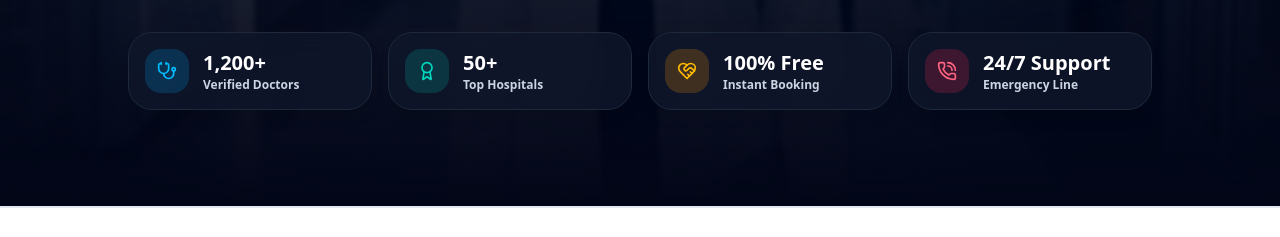
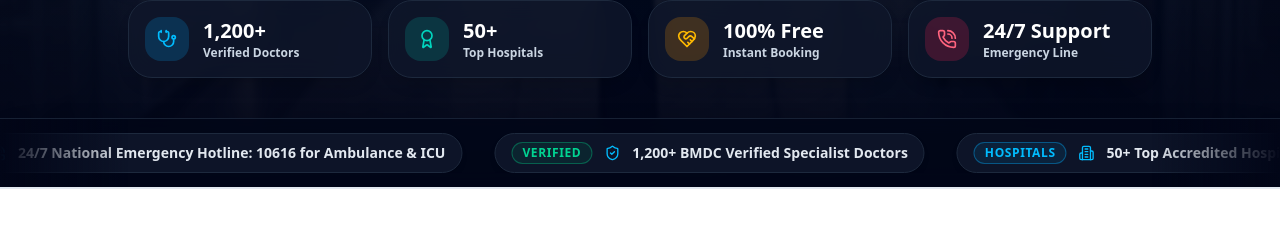
Before and after one commit to ruhul2003/HealthBD, a Next.js app in the folder frontend/: page / in a window 1280 px wide. Shown: the part 684-921 px from the top of the page. Built offline with nearby package versions, Linux system fonts and the light colour scheme; no server answers.

Commit message:
Add animated marquee ticker to bottom of Hero banner

```diff
--- a/frontend/src/components/Hero.jsx
+++ b/frontend/src/components/Hero.jsx
@@ -3,7 +3,7 @@
 import React, { useState, useEffect } from 'react';
 import { useRouter } from 'next/navigation';
 import { motion, AnimatePresence } from 'framer-motion';
-import { Search, MapPin, Stethoscope, ShieldCheck, Award, HeartHandshake, PhoneCall, ChevronLeft, ChevronRight } from 'lucide-react';
+import { Search, MapPin, Stethoscope, ShieldCheck, Award, HeartHandshake, PhoneCall, ChevronLeft, ChevronRight, Activity, Sparkles, Building2, HeartPulse, Clock, CheckCircle2 } from 'lucide-react';
 
 const SLIDES = [
   {
@@ -33,6 +33,15 @@ const SLIDES = [
     titleSuffix: ' Nationwide',
     subtitle: 'Compare surgery, ICU, and diagnostic procedure expenses across Dhaka, Chittagong, Sylhet, and major medical hubs.',
   }
+];
+
+const MARQUEE_ITEMS = [
+  { icon: PhoneCall, text: '24/7 National Emergency Hotline: 10616 for Ambulance & ICU', highlight: 'HOTLINE', color: 'text-rose-400 border-rose-500/40 bg-rose-500/10' },
+  { icon: ShieldCheck, text: '1,200+ BMDC Verified Specialist Doctors', highlight: 'VERIFIED', color: 'text-emerald-400 border-emerald-500/40 bg-emerald-500/10' },
+  { icon: Building2, text: '50+ Top Accredited Hospitals & Diagnostic Centers', highlight: 'HOSPITALS', color: 'text-sky-400 border-sky-500/40 bg-sky-500/10' },
+  { icon: HeartPulse, text: 'Instant Free Chamber & Telemedicine Booking', highlight: '100% FREE', color: 'text-teal-400 border-teal-500/40 bg-teal-500/10' },
+  { icon: Activity, text: 'Transparent Surgery, ICU & Lab Procedure Cost Estimates', highlight: 'ESTIMATES', color: 'text-amber-400 border-amber-500/40 bg-amber-500/10' },
+  { icon: Sparkles, text: 'Dhaka • Chittagong • Sylhet • Rajshahi • Khulna • Barisal • Rangpur', highlight: 'NATIONWIDE', color: 'text-purple-400 border-purple-500/40 bg-purple-500/10' },
 ];
 
 export default function Hero() {
@@ -74,7 +83,7 @@ export default function Hero() {
 
   return (
     <section
-      className="relative overflow-hidden py-16 lg:py-24 transition-colors duration-500 border-b border-slate-200 dark:border-slate-800/80 min-h-[640px] flex items-center"
+      className="relative overflow-hidden pt-12 pb-0 lg:pt-16 transition-colors duration-500 border-b border-slate-200 dark:border-slate-800/80 min-h-[640px] flex flex-col justify-between"
       onMouseEnter={() => setIsAutoplay(false)}
       onMouseLeave={() => setIsAutoplay(true)}
     >
@@ -313,6 +322,43 @@ export default function Hero() {
 
         </div>
       </div>
+
+      {/* Dynamic Infinite Marquee at the Bottom of Banner */}
+      <div className="w-full mt-10 relative z-20 overflow-hidden bg-slate-950/85 backdrop-blur-md border-t border-slate-800/80 py-3.5 shadow-2xl">
+        {/* Left & Right Gradient Mask Overlays */}
+        <div className="absolute left-0 top-0 bottom-0 w-20 sm:w-32 bg-gradient-to-r from-slate-950 to-transparent z-10 pointer-events-none" />
+        <div className="absolute right-0 top-0 bottom-0 w-20 sm:w-32 bg-gradient-to-l from-slate-950 to-transparent z-10 pointer-events-none" />
+
+        <div className="flex overflow-hidden select-none">
+          <motion.div
+            className="flex items-center space-x-6 sm:space-x-8 whitespace-nowrap min-w-full"
+            animate={{ x: ['0%', '-50%'] }}
+            transition={{
+              repeat: Infinity,
+              repeatType: 'loop',
+              duration: 32,
+              ease: 'linear',
+            }}
+          >
+            {[...MARQUEE_ITEMS, ...MARQUEE_ITEMS].map((item, idx) => {
+              const IconComponent = item.icon;
+              return (
+                <div
+                  key={idx}
+                  className="inline-flex items-center space-x-3 bg-slate-900/90 border border-slate-800 hover:border-sky-500/50 px-4 py-2 rounded-full text-xs sm:text-sm font-medium text-slate-200 transition-all duration-300 shadow-md hover:scale-105"
+                >
+                  <span className={`px-2.5 py-0.5 rounded-full text-[10px] sm:text-xs font-black tracking-wider uppercase border ${item.color}`}>
+                    {item.highlight}
+                  </span>
+                  <IconComponent className="w-4 h-4 text-sky-400 shrink-0" />
+                  <span className="text-slate-200 font-semibold">{item.text}</span>
+                </div>
+              );
+            })}
+          </motion.div>
+        </div>
+      </div>
+
     </section>
   );
 }
```
